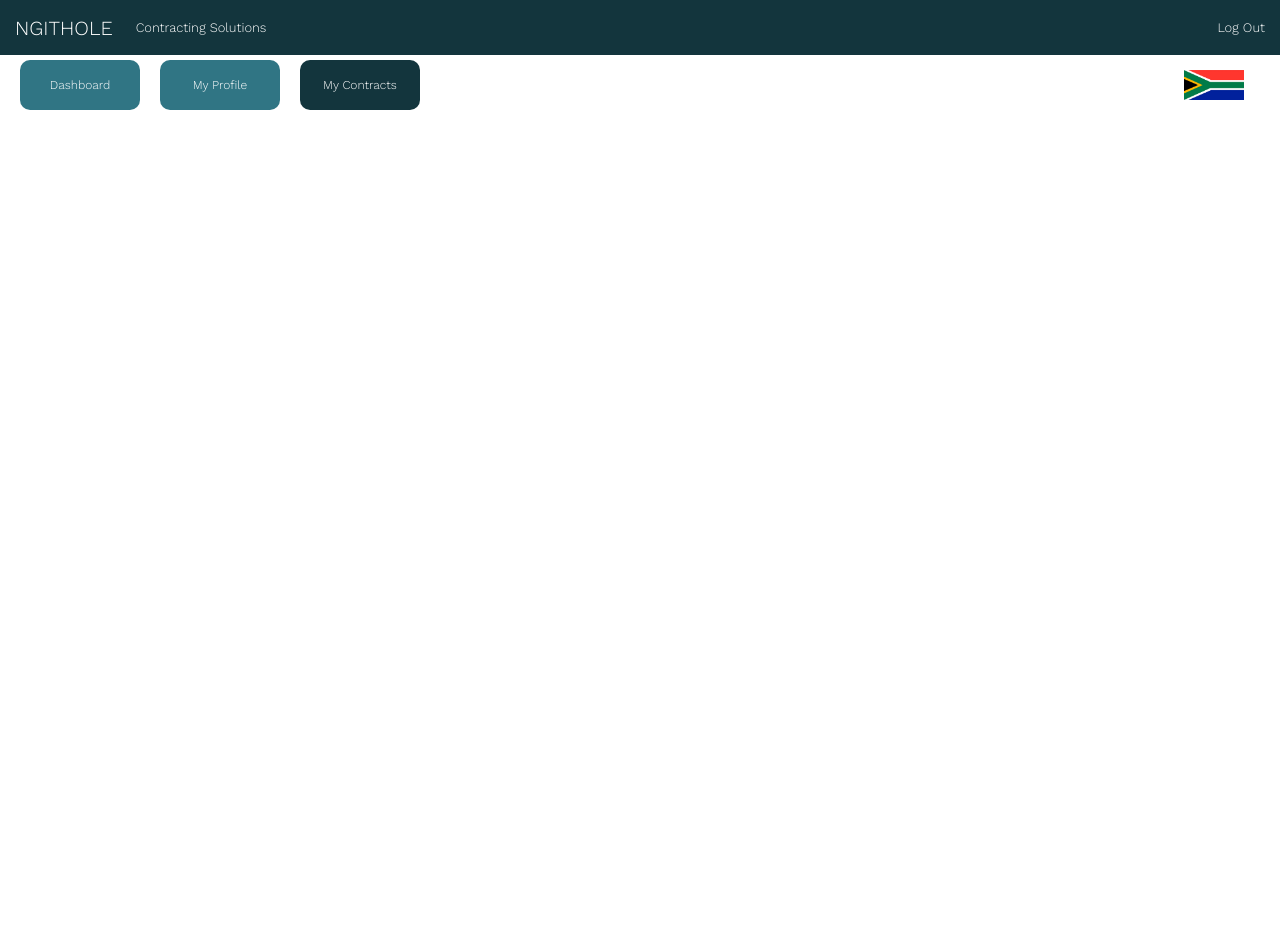
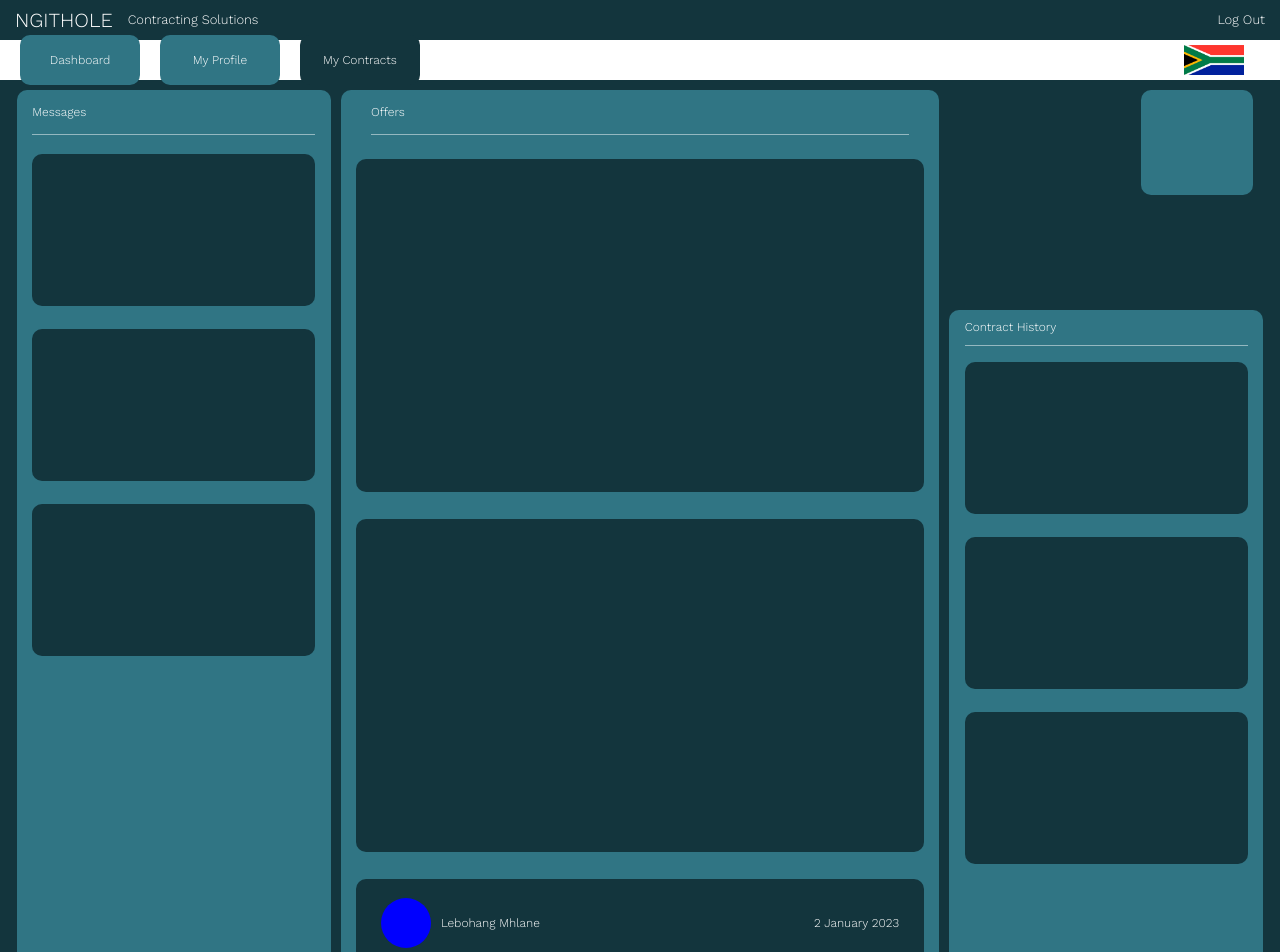
Before and after one commit to LebohangMhlane/angular-project, an Angular app: page /myprofile in a window 1280 px wide. Before the commit this address led to /. Shown: the top 952 px of the page. Before the commit the page ends 800 px from the top, so only its background shows below. Built offline with nearby package versions, Linux system fonts and the light colour scheme.

Commit message:
current changes

```diff
--- a/src/app/app-routing.module.ts
+++ b/src/app/app-routing.module.ts
@@ -2,10 +2,12 @@ import { NgModule } from '@angular/core';
 import { RouterModule, Routes } from '@angular/router';
 import { MainComponent } from './main/main.component';
 import { ContractsComponent } from './contracts/contracts.component';
+import { MyprofilepageComponent } from './myprofilepage/myprofilepage.component';
 
 const routes: Routes = [
   {path: "home", component: MainComponent},
   {path: "mycontracts", component: ContractsComponent},
+  {path: "myprofile", component: MyprofilepageComponent},
 ];
 
 @NgModule({
--- a/src/app/app.module.ts
+++ b/src/app/app.module.ts
@@ -7,6 +7,7 @@ import { HttpClient, HttpClientModule } from '@angular/common/http';
 import { MainComponent } from './main/main.component';
 import { TopbarComponent } from './topbar/topbar.component';
 import { ContractsComponent } from './contracts/contracts.component';
+import { MyprofilepageComponent } from './myprofilepage/myprofilepage.component';
 
 @NgModule({
   declarations: [
@@ -14,6 +15,7 @@ import { ContractsComponent } from './contracts/contracts.component';
     MainComponent,
     TopbarComponent,
     ContractsComponent,
+    MyprofilepageComponent,
   ],
   imports: [
     BrowserModule,
--- a/src/app/contracts/contracts.component.css
+++ b/src/app/contracts/contracts.component.css
@@ -1,11 +1,7 @@
 
-
-app-registrationpage{
-    height: 90vh;
-}
 .sectioncontainer{
     width: auto;
-    height: 85%;
+    height: 90%;
 }
 .threesections{
     height: 100%;
@@ -83,6 +79,7 @@ app-registrationpage{
     height: 100%;
     display: flex;
     align-items: center;
+    padding-top: 2%;
     padding-right: 3%;
     padding-left: 5%;
 }
@@ -395,18 +392,24 @@ app-registrationpage{
     }
     .profilecontainer{
         width: 600px;
-        height: fit-content;
+        height: 20%;
     }
     .contracthistorycontainer{
         width: 600px;
-        height: 65%;
+        height: 80%;
         border-radius: 10px;
+        border-bottom-left-radius: 0px;
+        border-bottom-right-radius: 0px;
+        margin: 0px;
     }
     .profiledetails{
         background-color: black;
         width: 100%;
         min-height: 30%;
         max-height: 30%;
+    }
+    .username{
+        padding-top: 6%;
     }
     .contracthistory{
         width: 100%;
@@ -447,13 +450,17 @@ app-registrationpage{
     .section1{
         padding: 10px;
         padding-right: 0px;
+        padding-bottom: 0px;
         height: 100%;
     }
     .messagescontainer{
         width: 300px;
-        height: 95%;
+        height: 100%;
         float: right;
         border-radius: 10px;
+        border-bottom-left-radius: 0px;
+        border-bottom-right-radius: 0px;
+        padding-top: 2%;
     }
     .messagecontainer{
         width: 100%;
@@ -478,6 +485,7 @@ app-registrationpage{
     /* column section 2 */
     .section2{
         padding: 10px;
+        padding-bottom: 0px;
         height: 100%;
         max-width: fit-content;
     }
@@ -485,18 +493,23 @@ app-registrationpage{
         width: 540px;
         height: 100%;
         border-radius: 10px;
+        border-bottom-left-radius: 0px;
+        border-bottom-right-radius: 0px;
+        padding-top: 2%;
     }
     .sectiontitle{
+        height: 3%;
+        display: flex;
+        align-items: center;
         color: white;
         font-size: 14px;
-        padding: 20px;
         padding-left: 5%;
+        padding-bottom: 0px;
     }
     .dividercontainer{
         padding-left: 5%;
         padding-right: 5%;
-        padding-bottom: 15px;
-        padding-top: 15px;
+        height: 2%;
     }
     .divider{
         width: 100%;
@@ -505,8 +518,7 @@ app-registrationpage{
     }
     .viewavailablecontracts{
         width: 96%;
-        height: 80%;
-        max-height: 78%;
+        height: 90%;
         margin-left: 2%;
         margin-right: 2%;
         overflow-y: auto;
@@ -514,7 +526,6 @@ app-registrationpage{
     .viewavailablecontractsmiddle{
         width: 96%;
         height: 90%;
-        max-height: 78%;
         margin-left: 2%;
         margin-right: 2%;
         overflow-y: auto;
@@ -542,16 +553,21 @@ app-registrationpage{
         padding: 10px;
         padding-left: 0px;
         padding-top: 0px;
+        padding-bottom: 0px;
         height: 100%;
     }
     .profilecontainer{
         width: 300px;
-        height: 240px;
+        height:18%;
     }
     .contracthistorycontainer{
         width: 300px;
-        height: 65%;
+        height: 82%;
+        padding-top: 3%;
         border-radius: 10px;
+        border-bottom-left-radius: 0px;
+        border-bottom-right-radius: 0px;
+
     }
     .profiledetails{
         background-color: black;
@@ -565,8 +581,7 @@ app-registrationpage{
     }
     .viewhistorycontracts{
         width: 96%;
-        min-height: 79%;
-        max-height: 78%;
+        height: 80%;
         margin-left: 2%;
         margin-right: 2%;
         float: left;
@@ -600,13 +615,17 @@ app-registrationpage{
     .section1{
         padding: 10px;
         padding-right: 0px;
+        padding-bottom: 0px;
         height: 100%;
     }
     .messagescontainer{
         width:340px;
-        height: 95%;
+        height: 100%;
         float: right;
         border-radius: 10px;
+        border-bottom-right-radius: 0px;
+        border-bottom-left-radius: 0px;
+        padding-top: 2%;
     }
     .messagecontainer{
         width: 100%;
@@ -638,6 +657,7 @@ app-registrationpage{
     /* column section 2 */
     .section2{
         padding: 10px;
+        padding-bottom: 0px;
         height: 100%;
         max-width: fit-content;
     }
@@ -645,18 +665,21 @@ app-registrationpage{
         width: 640px;
         height: 100%;
         border-radius: 10px;
+        border-bottom-left-radius: 0px;
+        border-bottom-right-radius: 0px;
     }
     .sectiontitle{
+        height: 3%;
         color: white;
         font-size: 14px;
-        padding: 20px;
         padding-left: 5%;
+        display: flex;
+        align-items: center;
     }
     .dividercontainer{
         padding-left: 5%;
         padding-right: 5%;
-        padding-bottom: 15px;
-        padding-top: 15px;
+        height: 2%;
     }
     .divider{
         width: 100%;
@@ -665,11 +688,13 @@ app-registrationpage{
     }
     .viewavailablecontracts{
         width: 96%;
-        height: 65%;
-        max-height: 78%;
+        height: 90%;
         margin-left: 2%;
         margin-right: 2%;
         overflow-y: auto;
+    }
+    .viewavailablecontractsmiddle{
+        height: 90%;
     }
     .contractcontainer{
         width: 100%;
@@ -697,12 +722,13 @@ app-registrationpage{
     }
     .profilecontainer{
         width: 340px;
-        height: 230px;
+        height: 15%;
     }
     .contracthistorycontainer{
         width: 340px;
-        height: 60%;
-        border-radius: 10px;
+        height: 95%;
+        border-top-left-radius: 10px;
+        border-top-right-radius: 10px;
     }
     .profiledetails{
         background-color: black;
@@ -745,7 +771,6 @@ app-registrationpage{
         border-radius: 10px;
         float: right;
     }
-
 }
 
 
@@ -754,14 +779,18 @@ app-registrationpage{
     /* column section 1 */
     .section1{
         padding: 10px;
+        padding-bottom: 0px;
         padding-right: 0px;
         height: 100%;
     }
     .messagescontainer{
-        width:360px;
-        height: 95%;
+        /* width:390px; */
+        width: 60%;
+        height: 100%;
         float: right;
         border-radius: 10px;
+        border-bottom-right-radius: 0px;
+        border-bottom-left-radius: 0px;
     }
     .messagecontainer{
         width: 100%;
@@ -782,10 +811,10 @@ app-registrationpage{
     }
 
 
-
     /* column section 2 */
     .section2{
         padding: 10px;
+        padding-bottom: 0px;
         height: 100%;
         max-width: fit-content;
     }
@@ -793,18 +822,15 @@ app-registrationpage{
         width: 650px;
         height: 100%;
         border-radius: 10px;
+        border-bottom-left-radius: 0px;
+        border-bottom-right-radius: 0px;
     }
     .sectiontitle{
         color: white;
         font-size: 14px;
-        padding: 20px;
-        padding-left: 5%;
     }
     .dividercontainer{
-        padding-left: 5%;
-        padding-right: 5%;
-        padding-bottom: 15px;
-        padding-top: 15px;
+        height: 2%;
     }
     .divider{
         width: 100%;
@@ -813,8 +839,7 @@ app-registrationpage{
     }
     .viewavailablecontracts{
         width: 96%;
-        height: 78%;
-        max-height: 78%;
+        height: 90%;
         margin-left: 2%;
         margin-right: 2%;
         overflow-y: auto;
@@ -839,16 +864,23 @@ app-registrationpage{
         padding: 10px;
         padding-left: 0px;
         padding-top: 0px;
+        padding-bottom: 0px;
         height: 100%;
     }
     .profilecontainer{
-        width: 360px;
-        height: 230px;
+        width: 390px;
+        height: 18%;
     }
     .contracthistorycontainer{
-        width: 360px;
-        height: 65%;
+        /* width: 390px; */
+        width: 60%;
+        height: 82%;
         border-radius: 10px;
+        border-bottom-left-radius: 0px;
+        border-bottom-right-radius: 0px;
+    }
+    .contracthistoryspacer{
+        height: 10%;
     }
     .profiledetails{
         background-color: black;
@@ -858,7 +890,7 @@ app-registrationpage{
     }
     .contracthistory{
         width: 100%;
-        height: 70%;
+        height: 80%;
     }
     .viewhistorycontracts{
         width: 96%;
@@ -871,7 +903,7 @@ app-registrationpage{
     }
     .historycontractcontainer{
         width: 100%;
-        height: 190px;
+        height: 23%;
     }
     .historycontract{
         background-color: #13353D;
--- /dev/null
+++ b/src/app/myprofilepage/myprofilepage.component.css
@@ -0,0 +1,205 @@
+
+app-myprofilepage{
+    width: 100%;
+    height: 80%;
+}
+.myprofilepagemain{
+    width: 100%;
+    height: 100%;
+    padding: 0px;
+    margin: 0px;
+}
+.col{
+    padding: 0px;
+    margin: 0px;
+}
+/* main section container */
+.sectioncontainer{
+    width: 100%;
+    height: 100%;
+    display: flex;
+    justify-content: center;
+}
+
+/* divider */
+.dividercontainer{
+    height: 1.5%;
+    padding: 0px 5% 0px 5%;
+}
+.divider{
+    width: 100%;
+    height: 1px;
+    background-color: rgba(255, 255, 255, 0.483);
+}
+
+/* title for all sections */
+.title{
+    width: 100%;
+    height: 4%;
+    display: flex;
+    align-items: center;
+    padding-left: 5%;
+    color: white;
+    font-size: 12px;
+}
+
+/* messages section */
+.messages{
+    flex:1;
+    display: flex;
+    justify-content: end;
+    min-width: 341px;
+    max-width: 406px;
+    padding-top: 10px;
+    padding-right: 10px;
+}
+.innermessages{
+    width: 95%;
+    height: 100%;
+    border-top-right-radius: 10px;
+    border-top-left-radius: 10px;
+}
+.mainmessagescontainer{
+    width: 100%;
+    height: 80%;
+    overflow-y: auto;
+}
+.messagecontainer{
+    width: 100%;
+    height: 160px;
+    display: flex;
+    align-items: center;
+    justify-content: center;
+    margin-bottom: 15px;
+}
+.message{
+    width: 90%;
+    height: 95%;
+    border-radius: 10px;
+}
+
+/* offers section */
+.offers{
+    flex: 2;
+    min-width: 531px;
+    max-width: 690px;
+    padding-top: 10px;
+}
+.inneroffers{
+    width: 100%;
+    height: 100%;
+    border-top-right-radius: 10px;
+    border-top-left-radius: 10px;
+}
+.mainoffercontainer{
+    width: 100%;
+    height: 80%;
+    overflow-y: auto;
+}
+.offercontainer{
+    width: 100%;
+    height: 350px;
+    display: flex;
+    align-items: center;
+    justify-content: center;
+    margin-bottom: 10px;
+}
+.offer{
+    width: 95%;
+    height: 95%;
+    border-radius: 10px;
+    padding: 15px;
+}.profilepictureusernameanddate{
+    width: 100%;
+    display: flex;
+    height: 19%;
+    justify-content: space-between;
+    color: white;
+    font-size: 12px;
+}
+.profilepictureusernameanddate > :nth-child(1){
+    padding-left: 10px;
+    padding-right: 10px;
+    display: flex;
+    align-items: center;
+    justify-content: center;
+}.circularprofilepicture{
+    width: 50px;
+    height: 50px;
+    border-radius: 100px;
+    background-color: blue;
+    margin-right: 10px;
+}
+.profilepictureusernameanddate > :nth-child(2){
+    display: flex;
+    align-items: center;
+    justify-content: center;
+    padding-left: 10px;
+    padding-right: 10px;
+}
+
+
+
+/* contract history section */
+.contracthistory{
+    display: flex;
+    flex-direction: column;
+    flex:1;
+    min-width: 341px;
+    max-width: 406px;
+    padding-left: 10px;
+    padding-top: 10px;
+}
+/* profile section */
+.profilecontainer{
+    width: 100%;
+    height: 20%;
+}
+.innerprofilesection{
+    width: 95%;
+    height: 100%;
+    display: flex;
+}
+.profiledetailssection{
+    flex: 2;
+}
+.profilepicturesection{
+    flex: 1;
+    padding: 10px;
+    padding-top: 0px;
+    display: flex;
+    justify-content: center;
+}
+.ppicture{
+    min-width: 112px;
+    max-width: 112px;
+    width: 100%;
+    height: 50%;
+    background-color: #307584;
+    border-radius: 10px;
+}
+/* inner contract history section */
+.innercontracthistory{
+    width: 95%;
+    height: 80%;
+    border-top-left-radius: 10px;
+    border-top-right-radius: 10px;
+}
+.maincontracthistorycontainer{
+    width: 100%;
+    height: 80%;
+    overflow-y: auto;
+}
+.historycontractcontainer{
+    width: 100%;
+    height: 160px;
+    display: flex;
+    align-items: center;
+    justify-content: center;
+    margin-bottom: 15px;
+}
+.historycontract{
+    width: 90%;
+    height: 95%;
+    border-radius: 10px;
+}
--- /dev/null
+++ b/src/app/myprofilepage/myprofilepage.component.html
@@ -0,0 +1,80 @@
+
+
+<div class="myprofilepagemain darkerthemecolor">
+    <div class="row sectioncontainer">
+
+        <div class="messages darkerthemecolor">
+            <div class="innermessages mainbackgroundcolor">
+                <div class="title">Messages</div>
+                <div class="dividercontainer"><div class="divider"></div></div>
+                <div class="mainmessagescontainer">
+                    <div class="messagecontainer">
+                        <div class="message darkerthemecolor"></div>
+                    </div>
+                    <div class="messagecontainer">
+                        <div class="message darkerthemecolor"></div>
+                    </div>
+                    <div class="messagecontainer">
+                        <div class="message darkerthemecolor"></div>
+                    </div>
+                </div>
+            </div>
+        </div>
+
+        <div class="offers darkerthemecolor">
+            <div class="inneroffers mainbackgroundcolor">
+                <div class="title">Offers</div>
+                <div class="dividercontainer"><div class="divider"></div></div>
+                <div class="mainoffercontainer mainbackgroundcolor">
+                    <div class="offercontainer mainbackgroundcolor">
+                        <div class="offer darkerthemecolor"></div>
+                    </div>
+                    <div class="offercontainer mainbackgroundcolor">
+                        <div class="offer darkerthemecolor"></div>
+                    </div>
+                    <div class="offercontainer mainbackgroundcolor">
+                        <div class="offer darkerthemecolor">
+
+                            <div class="profilepictureusernameanddate">
+                                <div class="profilepictureandusername">
+                                    <div class="profilepicture"><div class="circularprofilepicture"></div></div>
+                                    <div class="username">Lebohang Mhlane</div>
+                                </div>
+                                <div class="date">2 January 2023</div>
+                            </div>
+
+                        </div>
+                    </div>
+                </div>
+            </div>
+        </div>
+
+        <div class="contracthistory darkerthemecolor">
+
+            <div class="profilecontainer">
+                <div class="innerprofilesection">
+                    <div class="profiledetailssection"></div>
+                    <div class="profilepicturesection"><div class="ppicture"></div></div>
+                </div>
+            </div>
+
+            <div class="innercontracthistory mainbackgroundcolor">
+                <div class="title">Contract History</div>
+                <div class="dividercontainer"><div class="divider"></div></div>
+                <div class="maincontracthistorycontainer">
+                    <div class="historycontractcontainer">
+                        <div class="historycontract darkerthemecolor"></div>
+                    </div>
+                    <div class="historycontractcontainer">
+                        <div class="historycontract darkerthemecolor"></div>
+                    </div>
+                    <div class="historycontractcontainer">
+                        <div class="historycontract darkerthemecolor"></div>
+                    </div>
+                </div>
+            </div>
+
+        </div>
+
+    </div>
+</div>
--- a/src/app/topbar/topbar.component.css
+++ b/src/app/topbar/topbar.component.css
@@ -1,7 +1,7 @@
 
 .topnavbar{
     width: 100%;
-    height: 55px;
+    height: 5%;
     display: flex;
     cursor: pointer;
     font-size: 13px;
@@ -45,7 +45,8 @@
 
 .navigationbar{
     min-width: 100%;
-    height: 60px;
+    height: 5%;
+    max-height: 5%;
     display: flex;
     cursor: pointer;
 }
@@ -67,6 +68,7 @@
     justify-content: center;
     color: white;
     font-size: 12px;
+    transition: background-color 200ms;
 }
 .navbutton:hover{
     background-color: #95c4d0;
@@ -82,3 +84,50 @@
     height: 30px;
     background-color: green;
 }
+
+
+@media screen and (max-width:320px) {
+    .navigationbar{
+        width: 100%;
+        display: flex;
+        justify-content: space-around;
+    }
+    .navbuttons{
+        display: none;
+    }
+    .mbutton{
+        width: auto;
+        height: auto;
+    }
+    .navbutton{
+        width: auto;
+        font-size: 10px;
+        padding: 0px 5px 0px 5px;
+    }
+    .topnavbar{
+        justify-content: space-between;
+    }
+    .topnavbar > :nth-child(1){
+        align-items: center;
+        justify-content: center;
+        font-size: 20px;
+        padding: 0px;
+    }
+    .topnavbar > :nth-child(2){
+        padding: 0px;
+    }
+    .topnavbar > :nth-child(3){
+        margin-left: 0px;
+        align-items: center;
+        justify-content: center;
+    }
+    .section{
+        padding: 0px;
+    }
+}
+
+@media (min-width: 321px) {
+    .menubutton{
+        display: none;
+    }
+}
--- a/src/app/topbar/topbar.component.html
+++ b/src/app/topbar/topbar.component.html
@@ -2,7 +2,7 @@
 <div class="topnavbar darkerthemecolor white">
     <div class="section white-font">NGITHOLE</div>
     <div class="section">
-        <div class="registerbuttoncontainer pl-2 pr-2 white-font">Contracting Solutions</div>
+        <div class="registerbuttoncontainer white-font">Contracting Solutions</div>
         <div class="dropdowncontainer">
             <div class="dropdown"></div>
         </div>
@@ -11,6 +11,7 @@
 </div>
 
 <div class="navigationbar">
+
    <div class="navbuttons">
         <div class="col center"><div class="navbutton mainbackgroundcolor">Dashboard</div></div>
         <div class="col center"><div class="navbutton mainbackgroundcolor">My Profile</div></div>
@@ -19,4 +20,7 @@
    <div class="flag center">
         <img class="theflag" src="assets/sa-flag.jpg">
    </div>
+   <div class="menubutton center">
+        <div class="mbutton">Menu</div>
+    </div>
 </div>
--- a/src/styles.css
+++ b/src/styles.css
@@ -8,14 +8,12 @@ html{
     height: 100%;
     overflow: hidden;
 }
-
 app-root{
     height: 100%;
 }
 * {
     box-sizing: border-box;
 }
-
 
 .center{
     display: flex;
```
Also changed, not shown: src/app/myprofilepage/myprofilepage.component.ts (added, +10 -0 lines), 1 other file (tests, documents, lock files or other folders).
